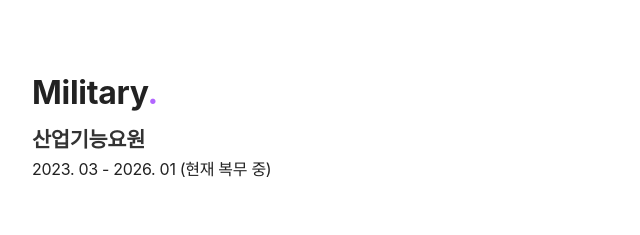
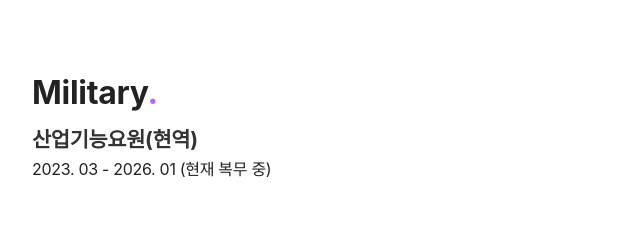
Before and after one commit to qoxogus/resume, a website built with Parcel: page index.html in a window 1280 px wide. Shown: the part 9205-9440 px from the top of the page, 240-880 px from the left. Built offline with nearby package versions, Linux system fonts and the light colour scheme; a web font is replaced by a local one.

Commit message:
feat: v1.0.0 작성 중

```diff
--- a/index.html
+++ b/index.html
@@ -368,7 +368,7 @@
         <div class="other">
           <h3>Military<span class="period-mark">.</span></h3>
           <h5>
-            산업기능요원
+            산업기능요원(현역)
           </h5>
           <span class="time">
             <time datetime="2023-03">2023. 03</time> - 2026. 01 (현재 복무 중)
```
